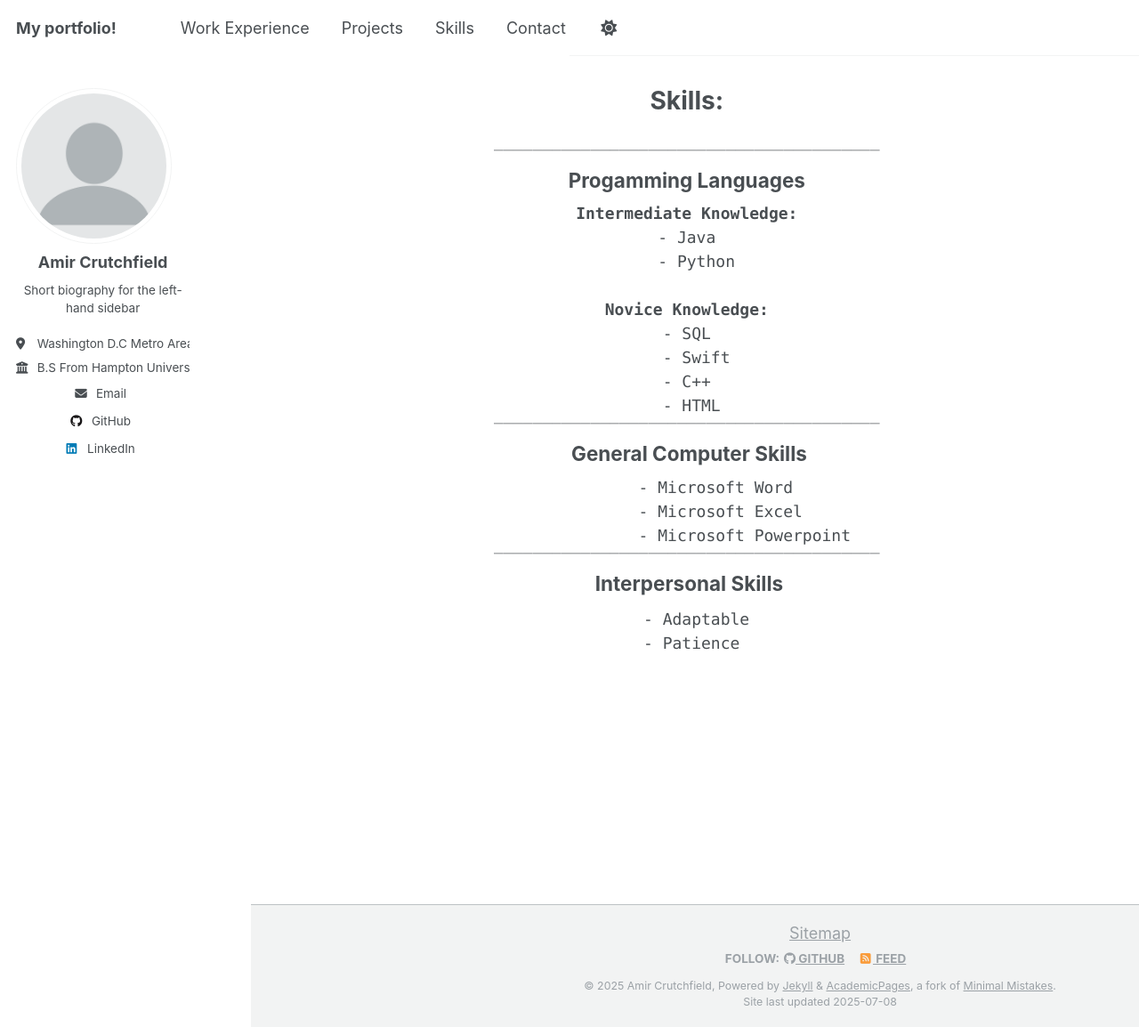
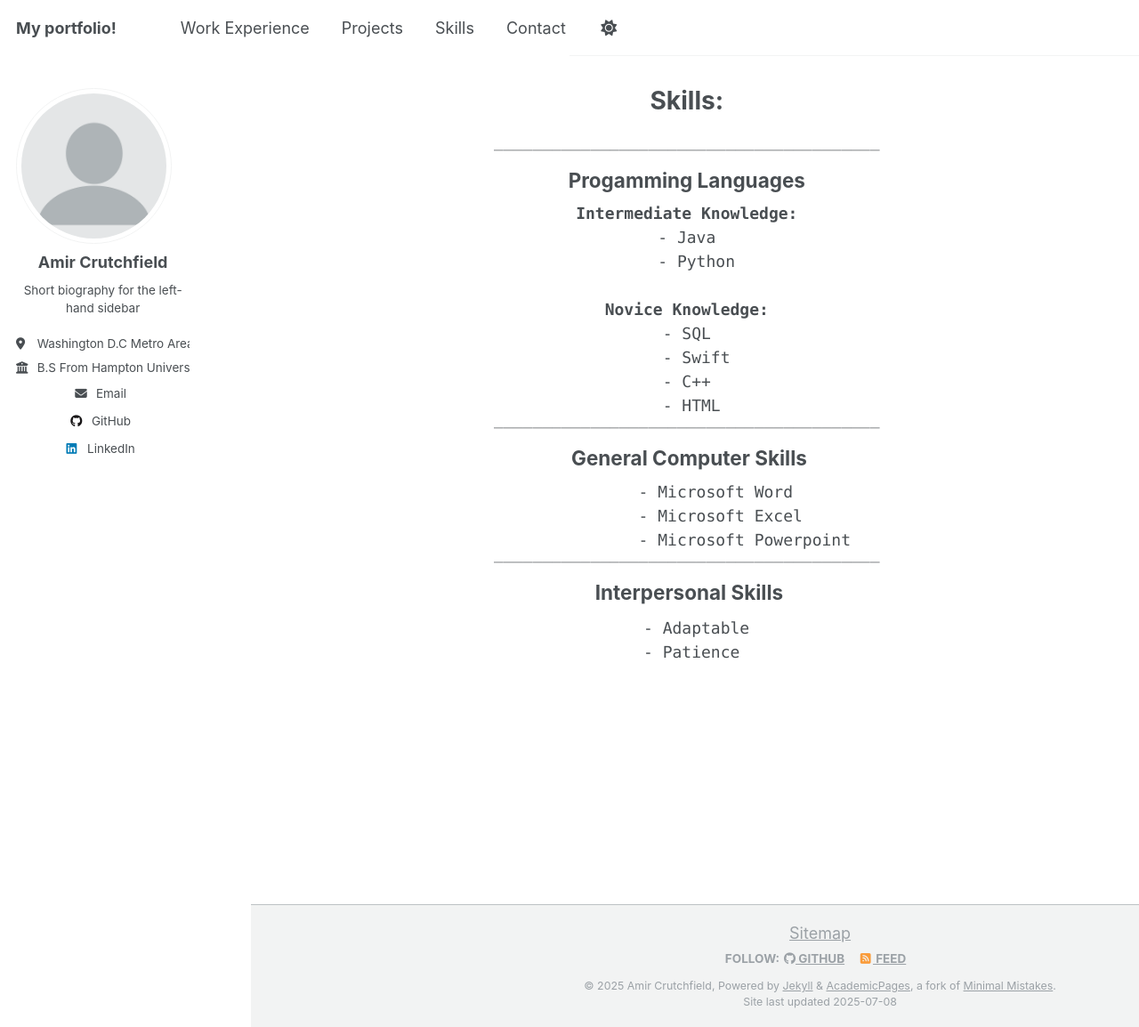
Before and after one commit to amirc42/amircportfolio, a Jekyll site: the page built from _pages/skills.html, in a window 1280 px wide and 1154 px high. Shown: the whole window at 89% size. Built offline with Jekyll 4.4.1, drawn with Linux system fonts in a browser that asks for light colours; a script that is not in the unit is left out.

Commit message:
Update skills.html

```diff
--- a/_pages/skills.html
+++ b/_pages/skills.html
@@ -23,7 +23,7 @@ div {text-align: center;}
   - Swift
 - C++
    - HTML  </pre>
-<div style ="margin:-35px 39.1px 0;">
+<div style ="margin:-30px 39.1px 0;">
 <pre> ________________________________________
 <div style ="margin:-55px 39.1px 0;">
 <h2> General Computer Skills </h2>
@@ -31,7 +31,7 @@ div {text-align: center;}
       - Microsoft Word
         - Microsoft Excel
              - Microsoft Powerpoint </pre>
-<div style ="margin:-35px 39.1px 0;">
+<div style ="margin:-30px 39.1px 0;">
 <pre> ________________________________________
 <div style ="margin:-55px 39.1px 0;">
 <h2> Interpersonal Skills </h2>
```
